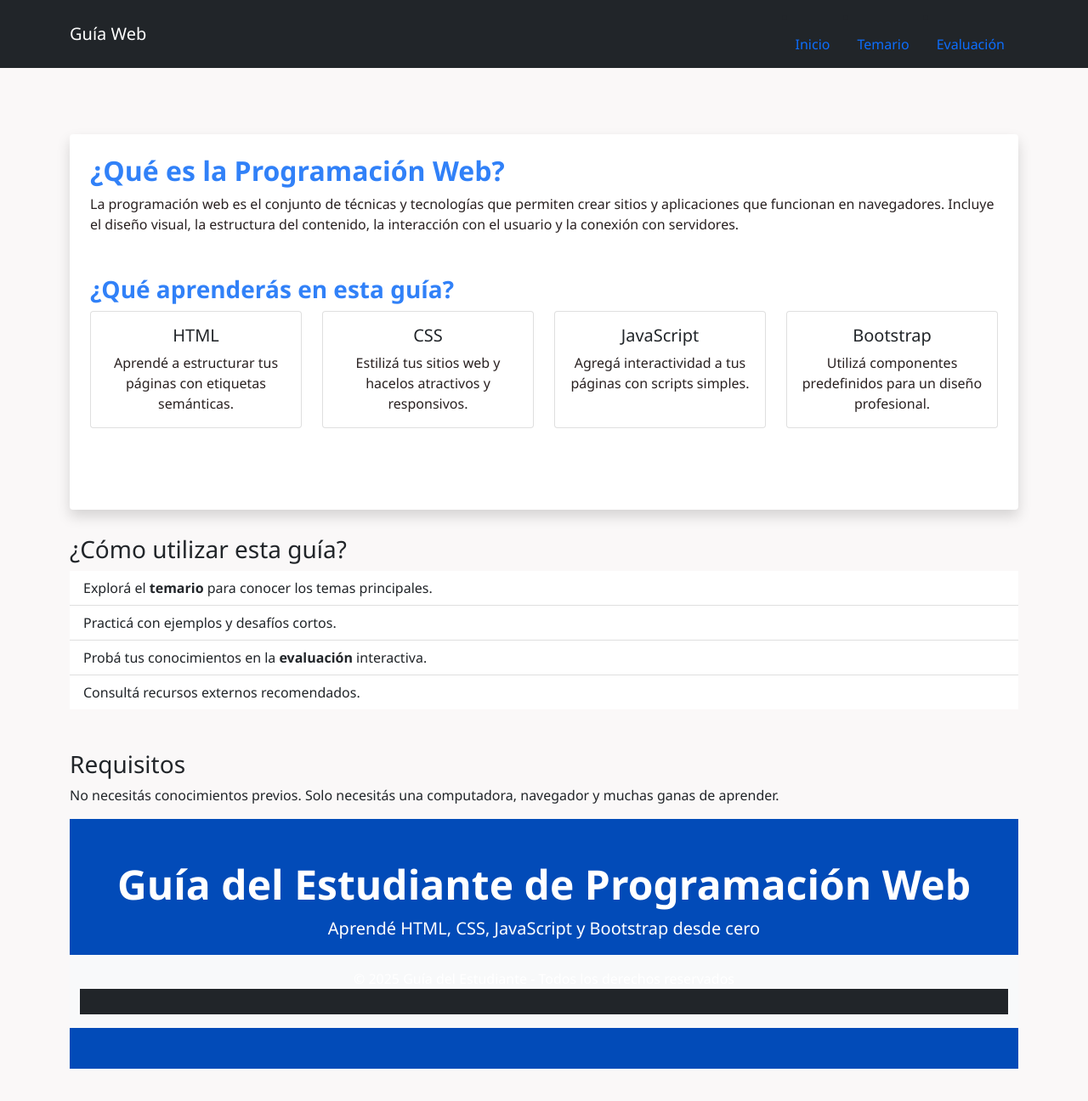
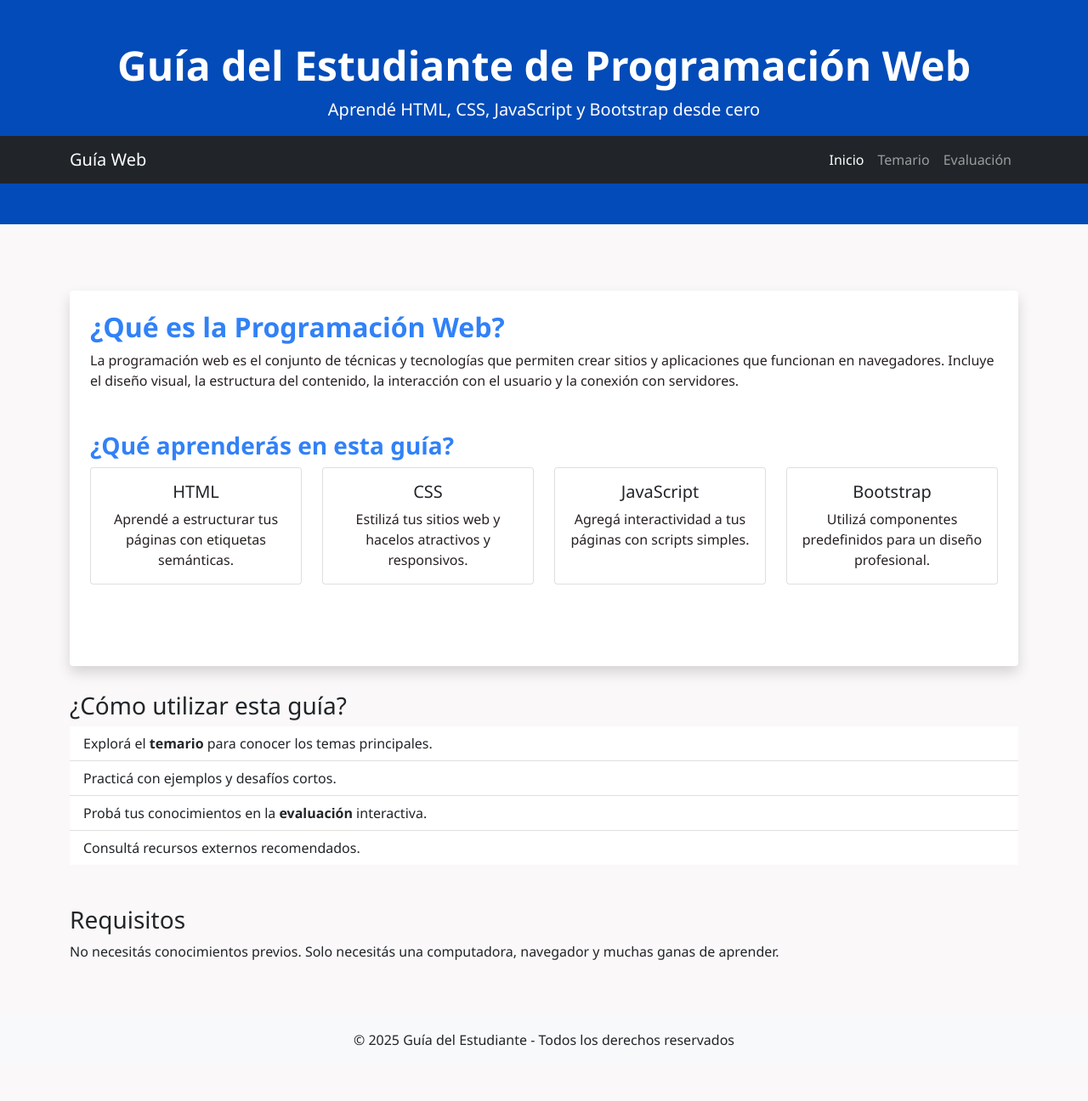
Before and after one commit to Amin-117/primer-parcial-garrido-amin, a plain HTML site: page index.html in a window 1280 px wide. Shown: the whole page at 85% size. After the commit the page ends 1252 px from the top, so only its background shows below. Drawn offline with nearby package versions, Linux system fonts and the light colour scheme.

Commit message:
correcion en la semantica de temario.html

```diff
--- a/index.html
+++ b/index.html
@@ -7,8 +7,12 @@
    <link href="https://cdn.jsdelivr.net/npm/bootstrap@5.1.0/dist/css/bootstrap.min.css" rel="stylesheet" />
   <link href="/assets/css/index.css" rel="stylesheet">
 </head>
-<body class="d-flex flex-column min-vh-100">
-  <nav class="navbar navbar-expand-lg navbar-dark bg-dark">
+<header class="text-white text-center py-5">
+    <div class="container">
+      <h1 class="display-5">Guía del Estudiante de Programación Web</h1>
+      <p class="lead">Aprendé HTML, CSS, JavaScript y Bootstrap desde cero</p>
+    </div>
+    <navbar class="navbar navbar-expand-lg navbar-dark bg-dark">
     <div class="container">
       <a class="navbar-brand" href="#">Guía Web</a>
       <button class="navbar-toggler" type="button" data-bs-toggle="collapse" data-bs-target="#navbarNav">
@@ -16,21 +20,21 @@
       </button>
       <div class="collapse navbar-collapse" id="navbarNav">
         <ul class="navbar-nav ms-auto">
+          <li class="nav-item"><a class="nav-link active" href="index.html">Inicio</a></li>
+          <li class="nav-item"><a class="nav-link" href="temario.html">Temario</a></li>
+          <li class="nav-item"><a class="nav-link" href="evaluacion.html">Evaluación</a></li>
         </ul>
-        <li class="nav-item"><a class="nav-link active" href="index.html">Inicio</a></li>
-        <li class="nav-item"><a class="nav-link" href="temario.html">Temario</a></li>
-        <li class="nav-item"><a class="nav-link" href="evaluacion.html">Evaluación</a></li>
       </div>
-    </nav>
     </div>
-
+  </navbar>
+</header>
+<body class="d-flex flex-column min-vh-100">
   <main class="container my-5">
     <article class="bg-white shadow rounded p-4">
       <section class="mb-5">
         <h2>¿Qué es la Programación Web?</h2>
         <p>La programación web es el conjunto de técnicas y tecnologías que permiten crear sitios y aplicaciones que funcionan en navegadores. Incluye el diseño visual, la estructura del contenido, la interacción con el usuario y la conexión con servidores.</p>
       </section>
-
       <section class="mb-5">
         <h3>¿Qué aprenderás en esta guía?</h3>
         <div class="row text-center">
@@ -68,10 +72,7 @@
           </div>
         </div>
       </section>
-
-
     </article>
-  <main>
   <section class="mb-5">
     <h3>¿Cómo utilizar esta guía?</h3>
     <ul class="list-group list-group-flush">
@@ -81,25 +82,14 @@
       <li class="list-group-item">Consultá recursos externos recomendados.</li>
     </ul>
   </section>
-
-  <seccion>
+  <section>
     <h3>Requisitos</h3>
     <p>No necesitás conocimientos previos. Solo necesitás una computadora, navegador y muchas ganas de aprender.</p>
   </section>
-
-  <header class="text-white text-center py-5">
-    <div class="container">
-      <h1 class="display-5">Guía del Estudiante de Programación Web</h1>
-      <p class="lead">Aprendé HTML, CSS, JavaScript y Bootstrap desde cero</p>
-    </div>
-  </headr>
-
-  <footer class="bg-light text-center py-3 mt-auto">
-    <div class="container">
-      <p class="mb-0">&copy; 2025 Guía del Estudiante - Todos los derechos reservados</p>
-      <footer>
-   </div>
-
+</main>
+<footer class="bg-light text-center py-3">
+    <p class="mb-0">&copy; 2025 Guía del Estudiante - Todos los derechos reservados</p>
+</footer>
   <script src="https://cdn.jsdelivr.net/npm/bootstrap@5.3.6/dist/js/bootstrap.bundle.min.js"></script>
 </body>
 </html>
```
Also changed, not shown: temario.html (+7 -12 lines).
